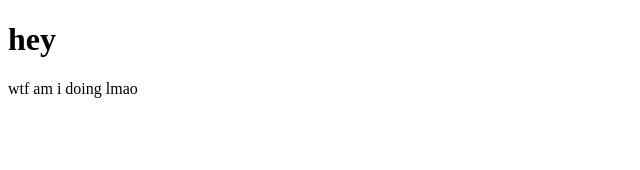
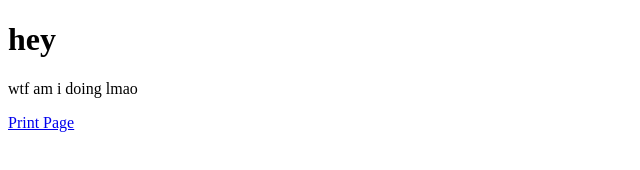
Before and after one commit to sennight/sennight.github.io, a plain HTML site: page index.html in a window 1280 px wide. Shown: the full height of the page, 0-640 px from the left. Drawn offline with Linux system fonts and the light colour scheme.

Commit message:
Update index.html

```diff
--- a/index.html
+++ b/index.html
@@ -3,5 +3,6 @@
 <body>
 <h1>hey</h1>
 <p>wtf am i doing lmao</p>
+<a href="javascript:window.print();">Print Page</a>
 </body>
 </html>
```
